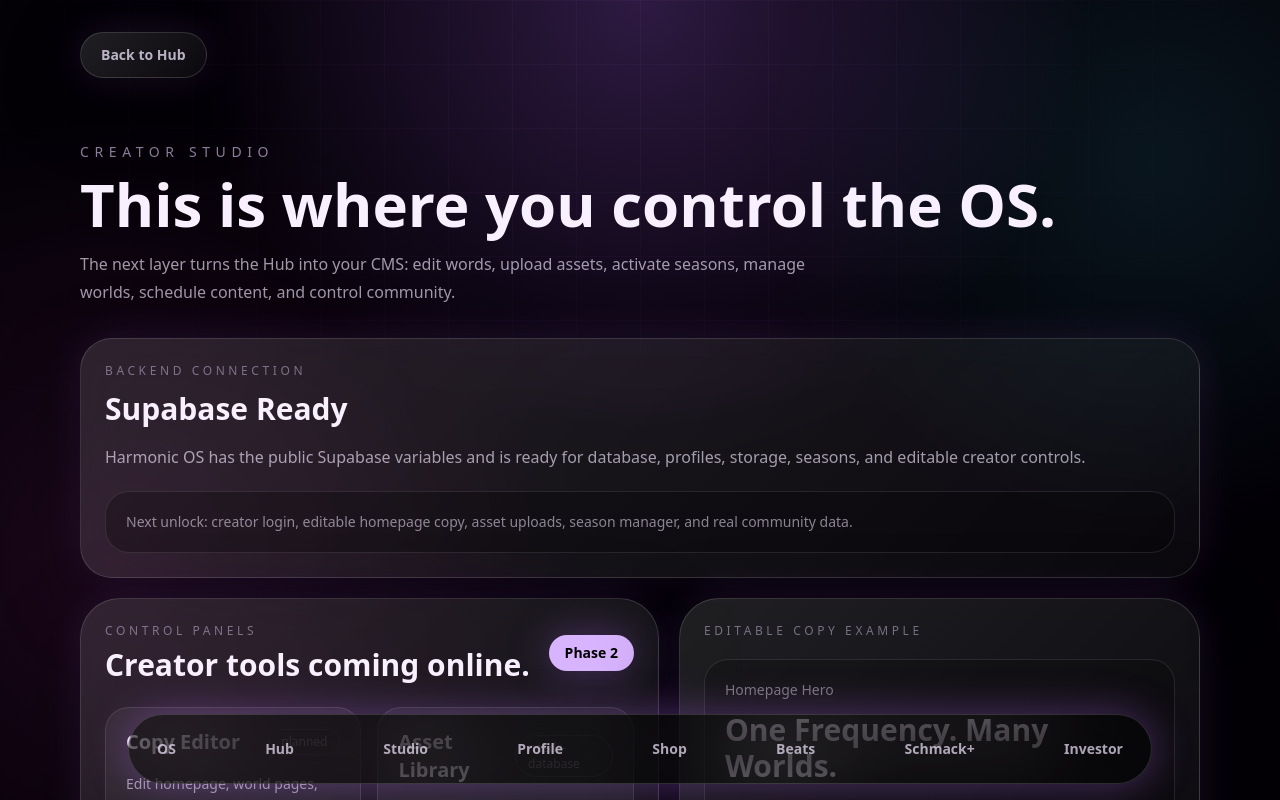
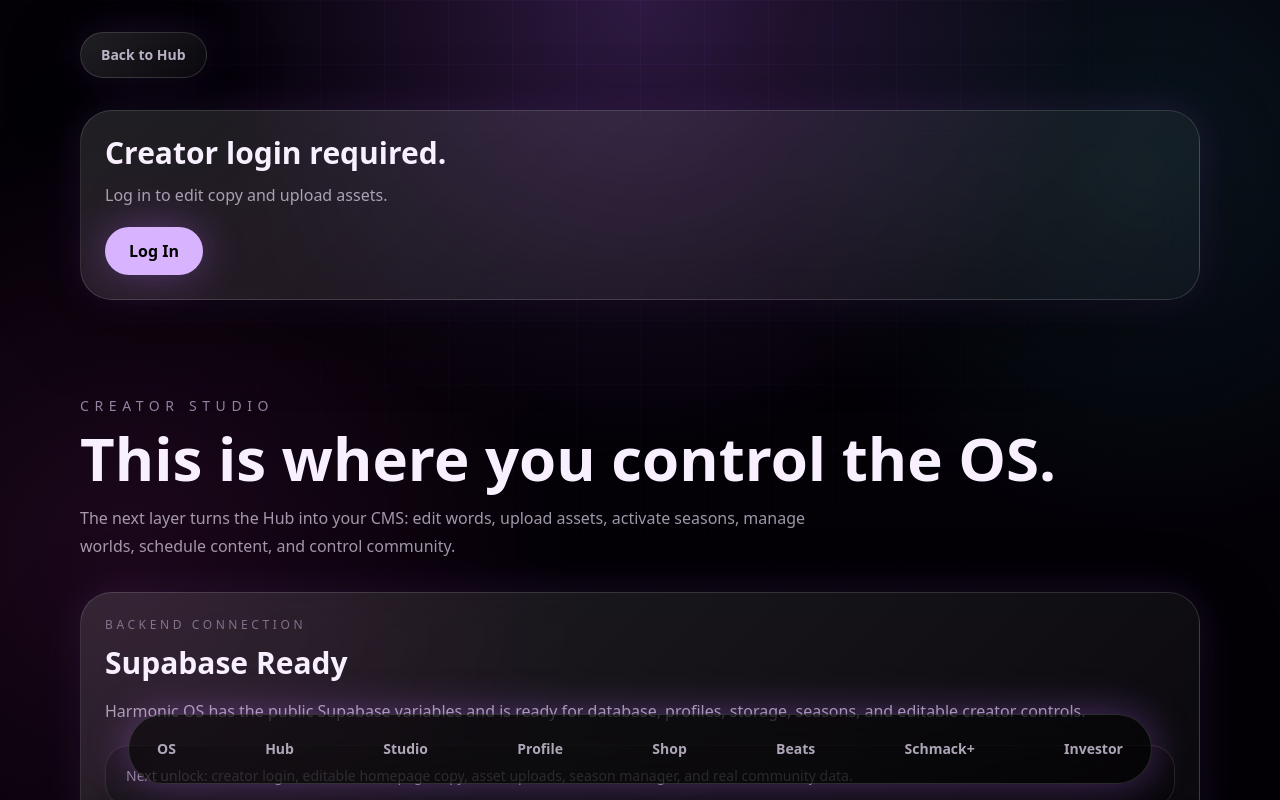
Before and after one commit to thatsmelodic/harmonic-os, a Next.js app: page /studio in a window 1280 px wide. Shown: the top 800 px of the page. Built offline with nearby package versions, Linux system fonts and the light colour scheme; no server answers; the database is empty.

Commit message:
Add real editor and uploader to studio

```diff
--- a/app/studio/page.tsx
+++ b/app/studio/page.tsx
@@ -1,6 +1,7 @@
 import Link from 'next/link';
 import { FrequencyDock } from '@/components/FrequencyDock';
 import { CreatorStudioPreview } from '@/components/studio/CreatorStudioPreview';
+import { StudioEditor } from '@/components/studio/StudioEditor';
 
 export const metadata = {
   title: 'Creator Studio | Harmonic OS',
@@ -14,6 +15,9 @@ export default function StudioPage() {
       <div className="harmonic-container">
         <Link href="/hub" className="inline-flex rounded-full border border-white/15 px-5 py-3 text-sm font-bold text-purple-100/75 glass-panel">Back to Hub</Link>
       </div>
+      <section className="harmonic-container py-8">
+        <StudioEditor />
+      </section>
       <CreatorStudioPreview />
     </main>
   );
```
